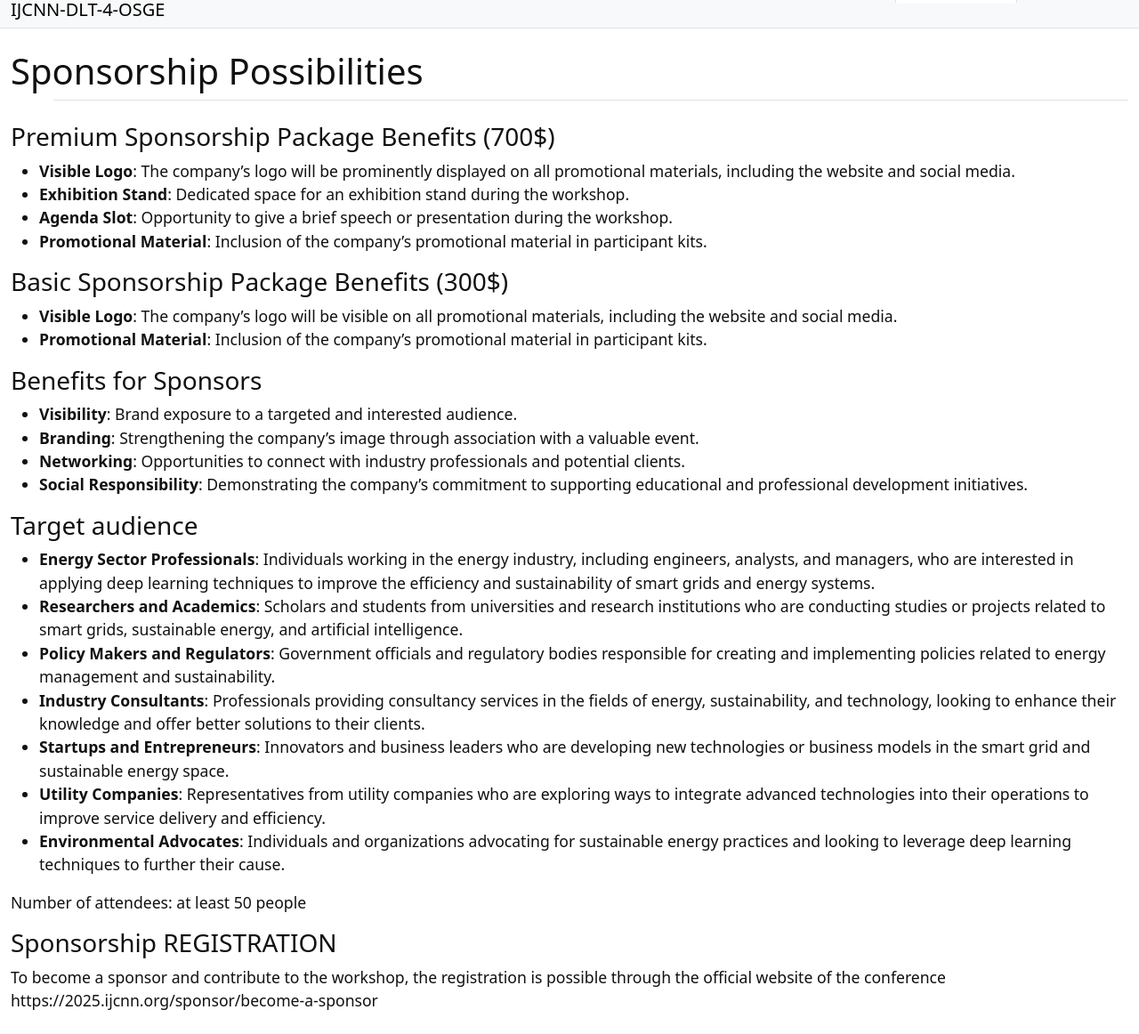
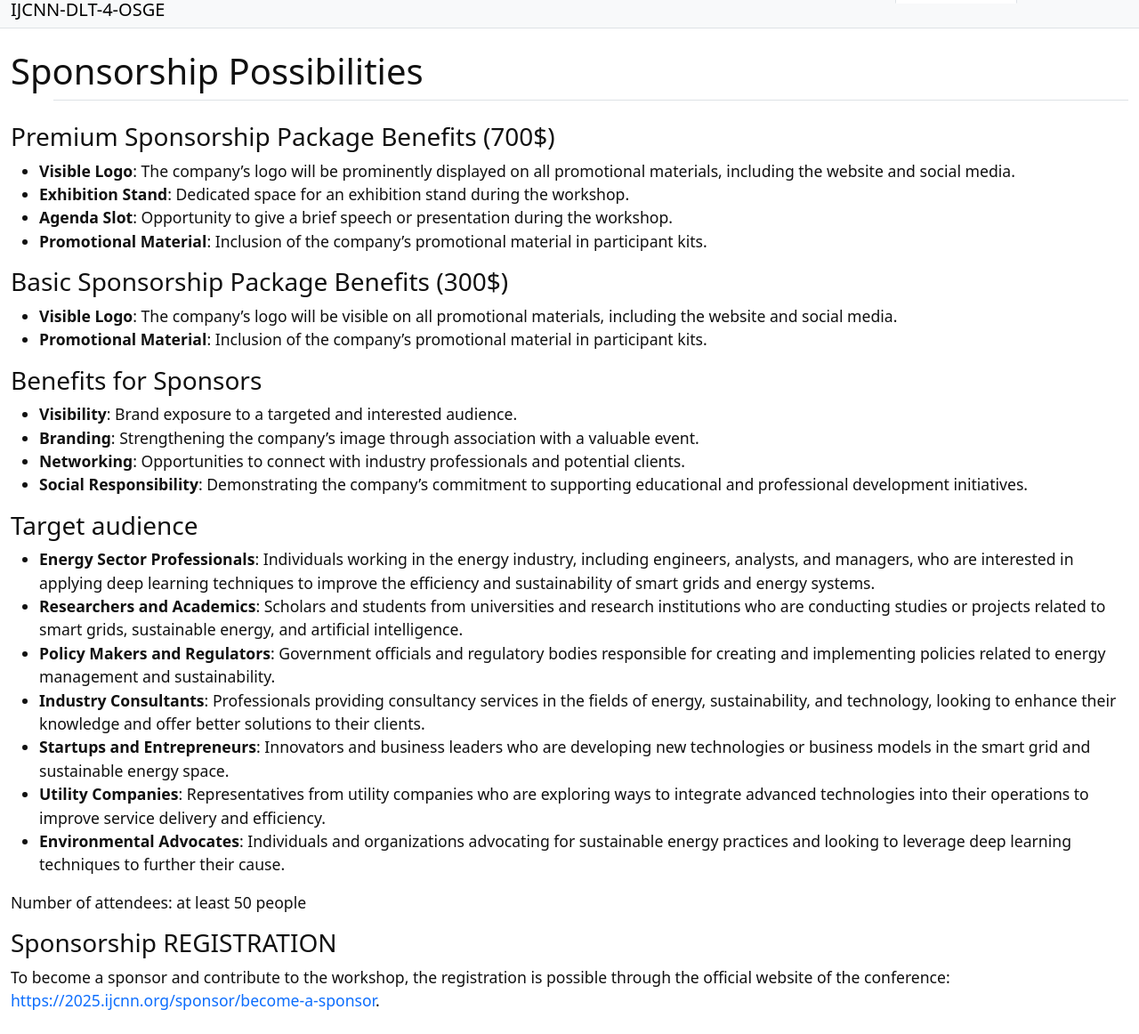
Before and after one commit to djordjebatic/ijcnn-dlt-4-osge, a Jekyll site: the page built from content/5-sponsorship.md, in a window 1280 px wide, cut to the strip 121-1283 px from the top of the page. Shown: the whole strip at 89% size. Built offline with Jekyll 4.4.1, drawn with Linux system fonts in a browser that asks for light colours; part of the change alters nothing that is shown.

```diff
--- a/content/5-sponsorship.md
+++ b/content/5-sponsorship.md
@@ -36,5 +36,4 @@ Number of attendees: at least 50 people
 
 <h3> Sponsorship REGISTRATION </h3>
 
-To become a sponsor and contribute to the workshop, the registration is possible through the official website of the conference
-https://2025.ijcnn.org/sponsor/become-a-sponsor
+To become a sponsor and contribute to the workshop, the registration is possible through the official website of the conference: [https://2025.ijcnn.org/sponsor/become-a-sponsor](https://2025.ijcnn.org/sponsor/become-a-sponsor).
```
